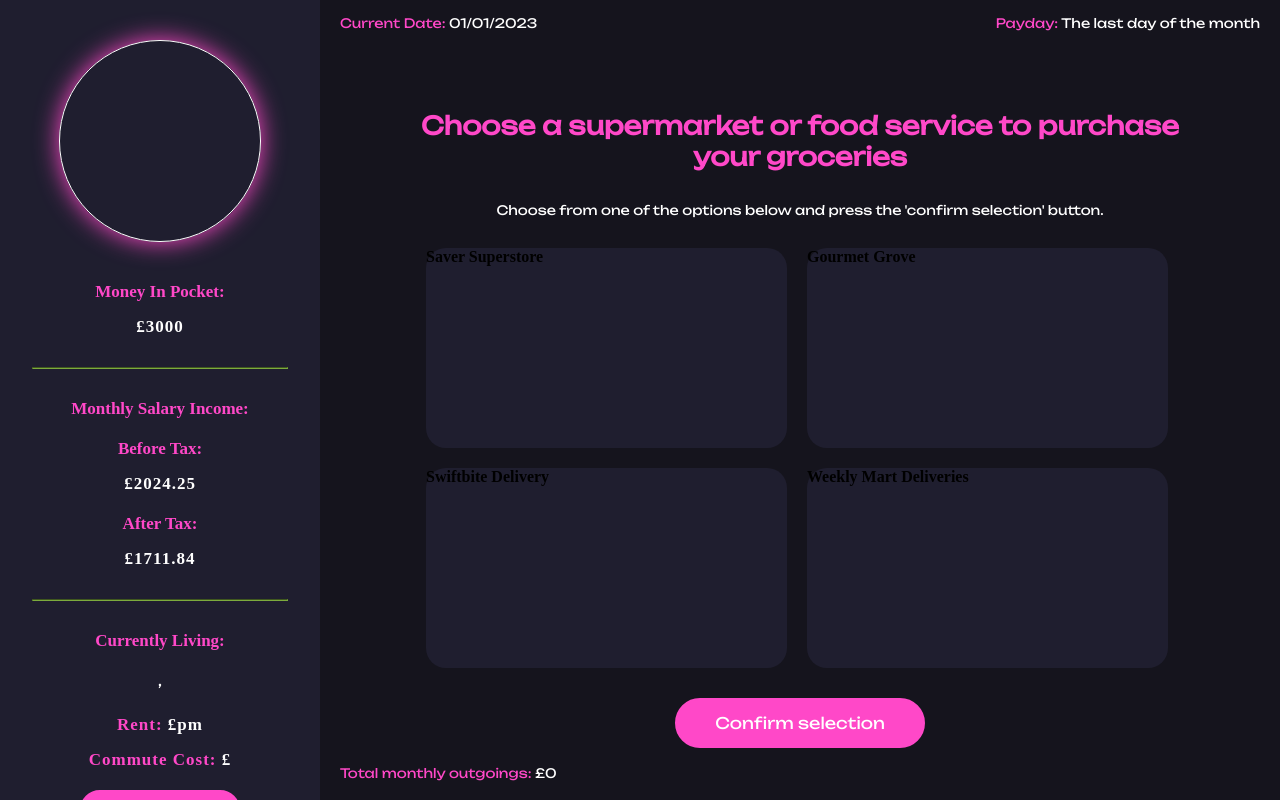
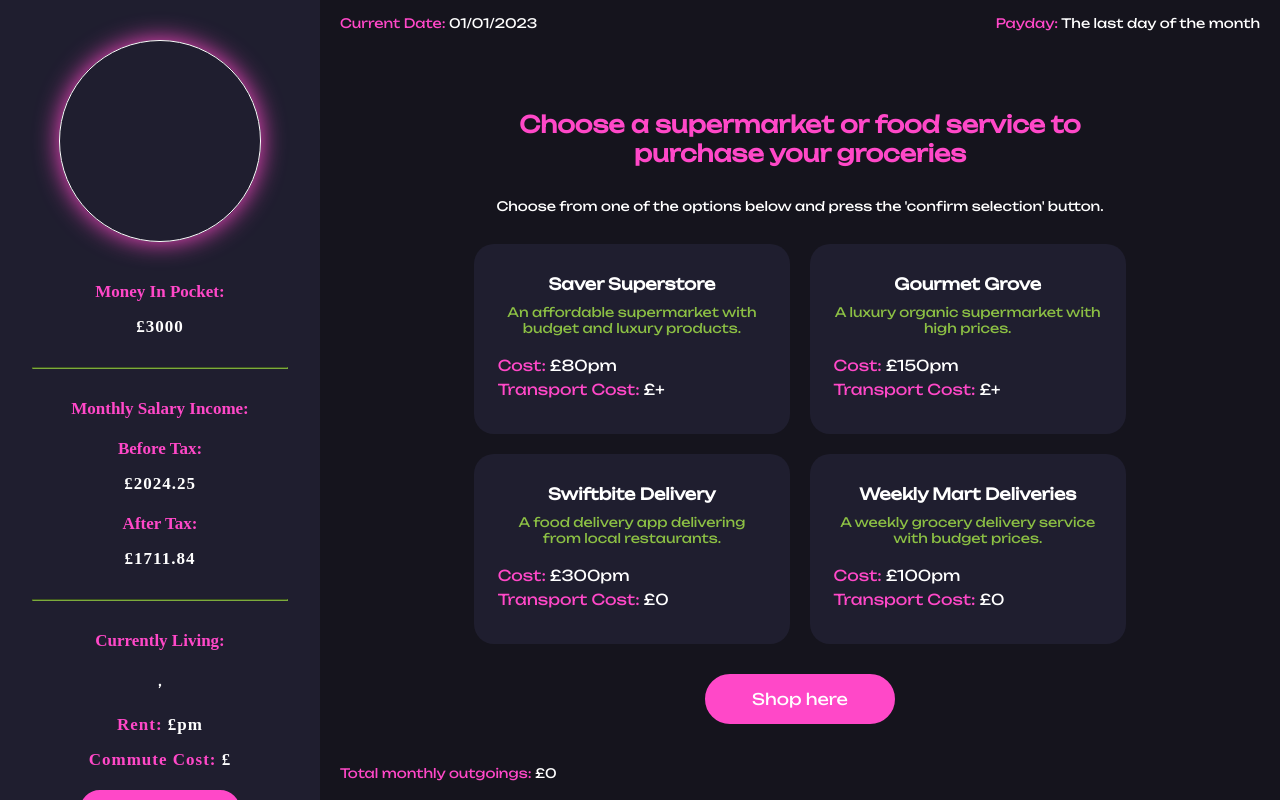
Before and after one commit to lucyscanlon/FinanceGame, a Vue app: page / in a window 1280 px wide. Built offline with nearby package versions, Linux system fonts and the light colour scheme; a web font is replaced by a local one.

Commit message:
added the supermarket info content in SupermarketChoice.vue

```diff
--- a/src/components/MainGame/SupermarketChoice.vue
+++ b/src/components/MainGame/SupermarketChoice.vue
@@ -14,29 +14,53 @@ Components that will be inside this container include:
             <div class="supermarketchoice-box">
                 <div class="supermarketchoice-heading-wrap">
                     <h4>Saver Superstore</h4>
+                    <p>An affordable supermarket with budget and luxury products.</p>
+                </div>
+                <div class="supermarketchoice-costs-wrap">
+                    <p><span class="colour-pink">Cost:</span> £80pm</p>
+                    <p><span class="colour-pink">Transport Cost:</span> £+</p>
+
                 </div>
             </div>
              <div class="supermarketchoice-box">
                 <div class="supermarketchoice-heading-wrap">
                     <h4>Gourmet Grove</h4>
+                    <p>A luxury organic supermarket with high prices.</p>
+                </div>
+                <div class="supermarketchoice-costs-wrap">
+                    <p><span class="colour-pink">Cost:</span> £150pm</p>
+                    <p><span class="colour-pink">Transport Cost:</span> £+</p>
+
                 </div>
 
              </div>
              <div class="supermarketchoice-box">
                 <div class="supermarketchoice-heading-wrap">
                     <h4>Swiftbite Delivery</h4>
+                    <p>A food delivery app delivering from local restaurants.</p>
+                </div>
+                <div class="supermarketchoice-costs-wrap">
+                    <p><span class="colour-pink">Cost:</span> £300pm</p>
+                    <p><span class="colour-pink">Transport Cost:</span> £0</p>
+
                 </div>
 
             </div>
             <div class="supermarketchoice-box">
                 <div class="supermarketchoice-heading-wrap">
                     <h4>Weekly Mart Deliveries</h4>
+                    <p>A weekly grocery delivery service with budget prices.</p>
+                </div>
+                <div class="supermarketchoice-costs-wrap">
+                    <p><span class="colour-pink">Cost:</span> £100pm</p>
+                    <p><span class="colour-pink">Transport Cost:</span> £0</p>
+
                 </div>
 
             </div>
         </div>
         <div class="supermarketchoice-button-wrap">
-            <button>Confirm selection</button>
+            <button>Shop here</button>
         </div>
     </div>
 
--- a/src/styles/style.css
+++ b/src/styles/style.css
@@ -622,16 +622,29 @@ body {
   /* supermarket choice page */
 
   .supermarketchoice-display-wrapper {
-    width: 80%;
+    width: 70%;
     margin: 0 auto;
     padding-top: 30px;
     padding-bottom: 10px;
   }
 
+  .supermarketchoice-box:hover {
+    -webkit-box-shadow: 0px 0px 17px -1px rgba(255,72,200,1);
+    -moz-box-shadow: 0px 0px 17px -1px rgba(255,72,200,1);
+    box-shadow: 0px 0px 17px -1px rgba(255,72,200,1);
+    cursor: pointer;
+  }
+
+  .supermarketchoice-box-active {
+    -webkit-box-shadow: 0px 0px 17px -1px rgba(140,192,68,1);
+    -moz-box-shadow: 0px 0px 17px -1px rgba(140,192,68,1);
+    box-shadow: 0px 0px 17px -1px rgba(140,192,68,1);
+  }
+
   .supermarketchoice-display-wrapper h1 {
     font-family: unbounded-reg;
     color: #FF48C8;
-    font-size: 25px;
+    font-size: 23px;
     text-align: center;
     margin-top: 30px;
     margin-bottom: 30px;
@@ -649,7 +662,7 @@ body {
     width: 47%;
     margin-left: 10px;
     margin-right: 10px;
-    height: 200px;
+    overflow: auto;
     margin-top: 10px;
     margin-bottom: 10px;
     border-radius: 20px;
@@ -658,7 +671,7 @@ body {
 
   .supermarketchoice-display-wrapper button {
     height: 50px;
-    width: 250px;
+    width: 190px;
     background-color: #FF48C8;
     border: 2px solid #FF48C8;
     font-family: unbounded-reg;
@@ -682,3 +695,39 @@ body {
     font-size: 13px;
     padding-bottom: 20px;
 }
+
+.supermarketchoice-heading-wrap {
+    width: 85%;
+    margin: 0 auto;
+    padding-top: 30px;
+}
+
+.supermarketchoice-heading-wrap h4 {
+    text-align: center;
+    color: white;
+    font-family: unbounded-reg;
+}
+
+.supermarketchoice-heading-wrap p {
+    text-align: center;
+    color: #8CC044;
+    font-family: unbounded-reg;
+    font-size: 13px;
+    padding-top: 10px;
+
+}
+
+.supermarketchoice-costs-wrap {
+    width: 85%;
+    margin: 0 auto;
+    text-align: left;
+    color: white;
+    font-family: unbounded-reg;
+    font-size: 15px;
+    padding-top: 20px;
+    padding-bottom: 30px;
+}
+
+.supermarketchoice-costs-wrap p {
+    padding-bottom: 5px;
+}
```
